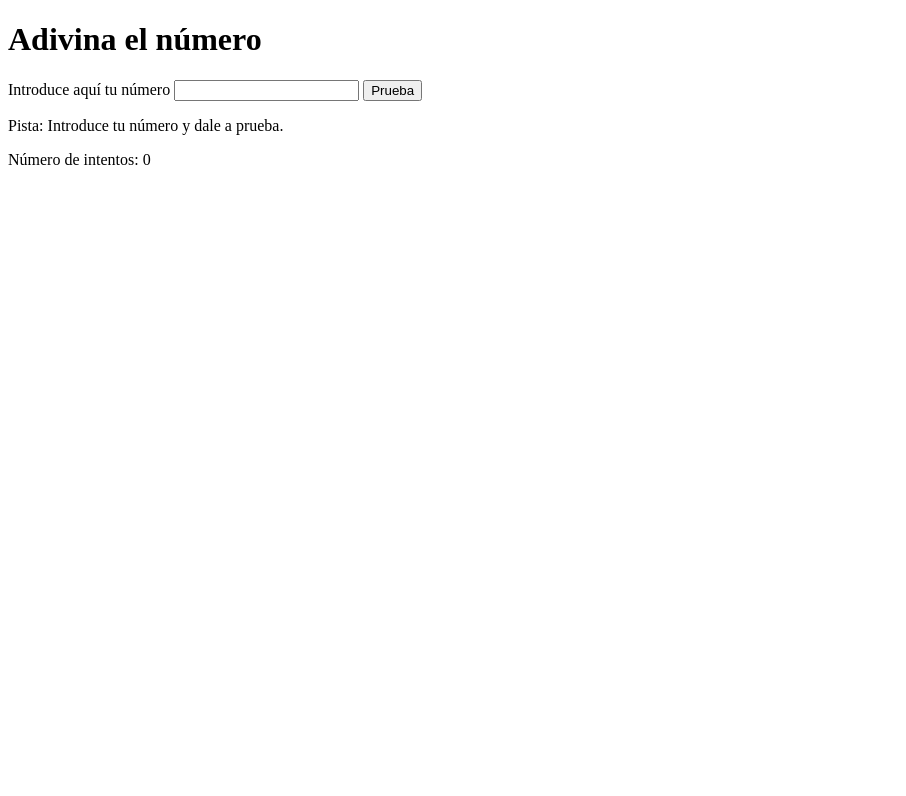
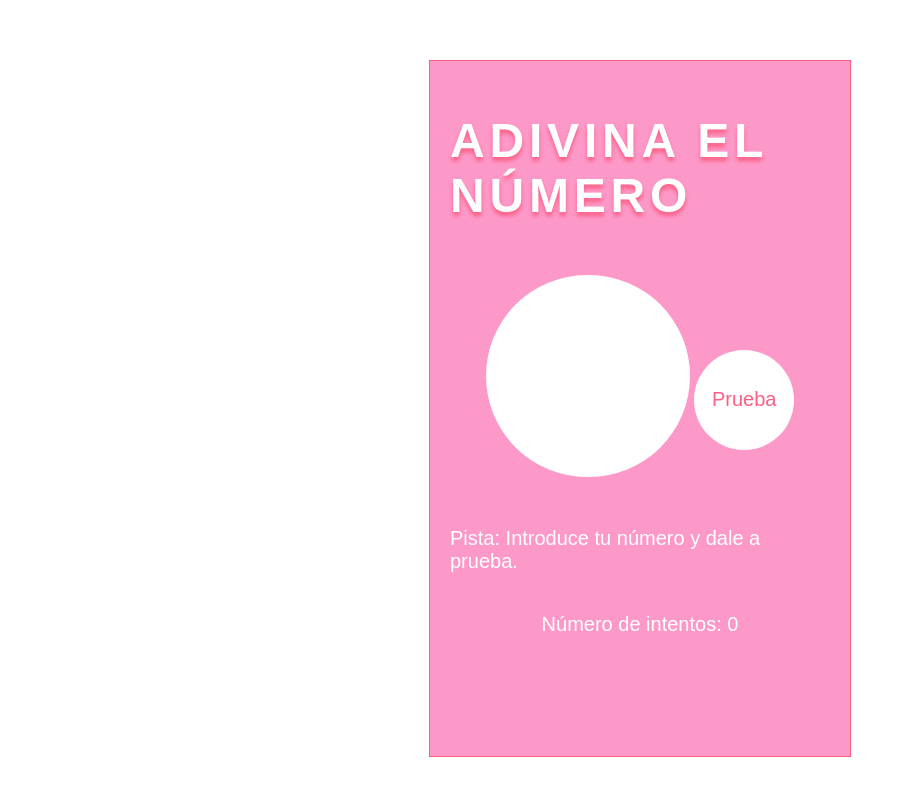
Before and after one commit to memematvaz/Guess-the-number, a plain HTML site: page index.html in a window 1280 px wide. Shown: the whole page, without its empty margins (0-906 px from the left). Drawn offline with Linux system fonts and the light colour scheme.

Commit message:
styles and readme

```diff
--- a/index.html
+++ b/index.html
@@ -6,22 +6,26 @@
   <meta name="viewport" content="width=device-width, initial-scale=1.0">
   <meta http-equiv="X-UA-Compatible" content="ie=edge">
   <title>Adivina el numero</title>
+  <link rel="stylesheet" href="./main.css"
+  />
 </head>
 
 <body>
   <div class="wrapper">
+    <div class="container">
+         <h1 class="title">Adivina el número</h1>
 
-    <h1>Adivina el número</h1>
-
-    <div class="form" id="form">
-      <label for="introduce-number">Introduce aquí tu número</label>
-      <input type="number" name="number" id="input-number">
-      <button id="button" class="button" type="button">Prueba</button>
+        <div class="form" id="form">
+            <label for="introduce-number"></label>
+            <input type="number" name="number" id="input-number" class="input-number">
+            <button id="button" class="button" type="button">Prueba</button>
+        </div>
+        <p>Pista: <span class="track" id="track"> Introduce tu número y dale a prueba.</span>
+        </p>
+        <p>Número de intentos: <span class="attemps" id="attemps">0</span>
+        </p>
     </div>
-
-    <p >Pista: <span class="track" id="track"> Introduce tu número y dale a prueba.</span></p>
-    <p>Número de intentos: <span class="attemps" id="attemps">0</span></p>
-  </div>
+</div>
   <script src="./js/main.js"></script>
 </body>
 
--- /dev/null
+++ b/main.css
@@ -0,0 +1,110 @@
+.wrapper {
+    display: flex;
+    flex-direction: column;
+    justify-content: center;
+    align-items: center;
+
+  }
+
+  .container {
+    background-color: #FD99C8;
+    border: 1px solid #fc5f84;
+    font-family: 'Montserrat', sans-serif;
+    max-width: 100vw;
+    min-height: 100vh;
+    display: flex;
+    flex-direction: column;
+    justify-content: flex-start;
+    align-items: center;
+    padding: 20px;
+
+}
+
+  .title {
+    text-transform: uppercase;
+    font-size: 3rem;
+    letter-spacing: 0.1em;
+    color: #fff;
+    text-shadow: 0px 4px 4px #fc5f84;
+    position: relative;
+    display: inline-block;
+  }
+
+  .form {
+    color: white;
+    padding-bottom: 10px;
+
+
+
+  }
+
+  .input-number {
+    color: #fc5f84;
+    width: 200px;
+    height: 200px;
+    font-size: 90px;
+    border-radius: 200px;
+    border: 0;
+    color: #fc5f84;
+    text-shadow: 4px 0px 0px rgb(194, 174, 250);
+    text-align: center;
+    margin: 20px auto;
+  }
+
+
+  .button {
+    color: #FD99C8;
+    background-color: white;
+    width: 100px;
+    height: 100px;
+    font-size: 20px;
+    border-radius: 200px;
+    border: 0;
+    color: #fc5f84;
+    box-shadow: 30px #fc5f84;
+    text-align: center;
+    margin: 20px auto;
+
+  }
+
+
+  p {
+    color: white;
+    font-size: 20px;
+  }
+
+  input[type=number]::-webkit-inner-spin-button,
+  input[type=number]::-webkit-outer-spin-button {
+    -webkit-appearance: none;
+    margin: 0;
+  }
+
+
+
+
+  @media (min-width: 768px) {
+    .wrapper {
+      display: flex;
+      flex-direction: column;
+      justify-content: center;
+      align-items: center;
+      width: 100%;
+      height: 100vh;
+    }
+    .container {
+        background-color: #FD99C8;
+        border: 1px solid #fc5f84;
+        font-family: 'Montserrat', sans-serif;
+        max-width: 380px;
+        min-height: 655px;
+        display: flex;
+        flex-direction: column;
+        justify-content: flex-start;
+        align-items: center;
+        padding: 20px;
+      }
+  }
+
+  *:focus {
+      outline: none;
+  }
```
Also changed, not shown: 1 other file.
